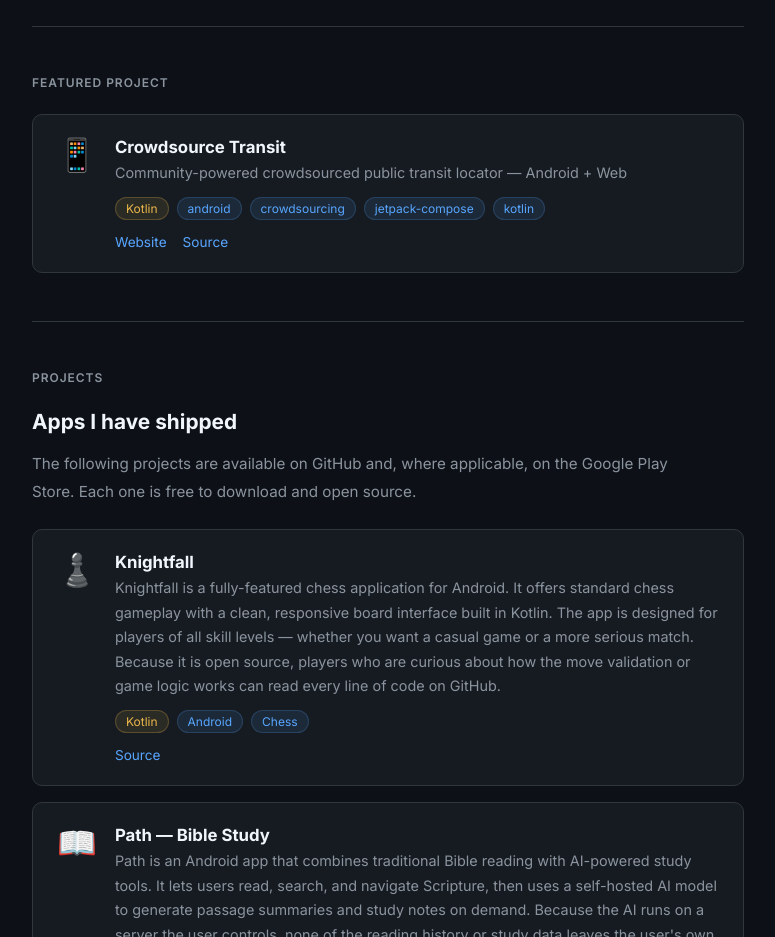
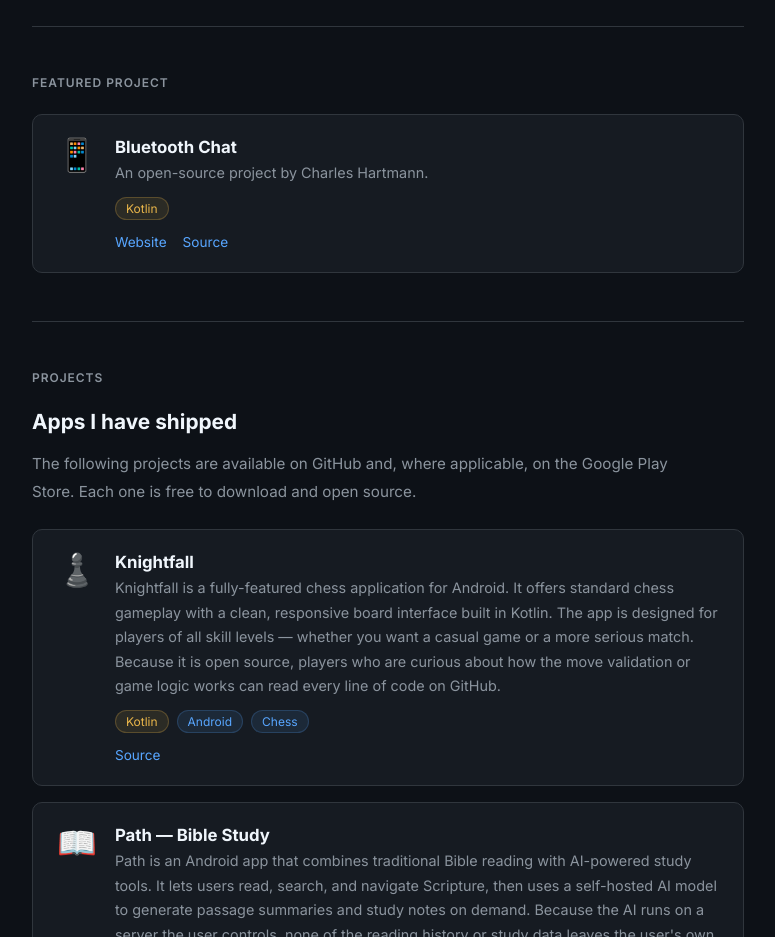
Before and after one commit to chartmann1590/chartmann1590.github.io, a plain HTML site: page index.html in a window 1280 px wide. Shown: the part 1900-2837 px from the top of the page, without its empty margins (252-1027 px from the left). Drawn offline with Linux system fonts and the light colour scheme.

Commit message:
chore: rotate featured project [skip ci]

```diff
--- a/index.html
+++ b/index.html
@@ -392,18 +392,14 @@
         <div class="project-card">
           <div class="project-icon">📱</div>
           <div class="project-body">
-            <div class="project-name">Crowdsource Transit</div>
-            <div class="project-desc">Community-powered crowdsourced public transit locator — Android + Web</div>
+            <div class="project-name">Bluetooth Chat</div>
+            <div class="project-desc">An open-source project by Charles Hartmann.</div>
             <div class="project-tags">
               <span class="tag  gold">Kotlin</span>
-              <span class="tag">android</span>
-              <span class="tag">crowdsourcing</span>
-              <span class="tag">jetpack-compose</span>
-              <span class="tag">kotlin</span>
             </div>
             <div class="project-links">
-              <a href="https://chartmann1590.github.io/crowdsource-transit/">Website</a>
-              <a href="https://github.com/chartmann1590/crowdsource-transit">Source</a>
+              <a href="https://chartmann1590.github.io/bluetooth-chat/">Website</a>
+              <a href="https://github.com/chartmann1590/bluetooth-chat">Source</a>
             </div>
           </div>
         </div>
```
